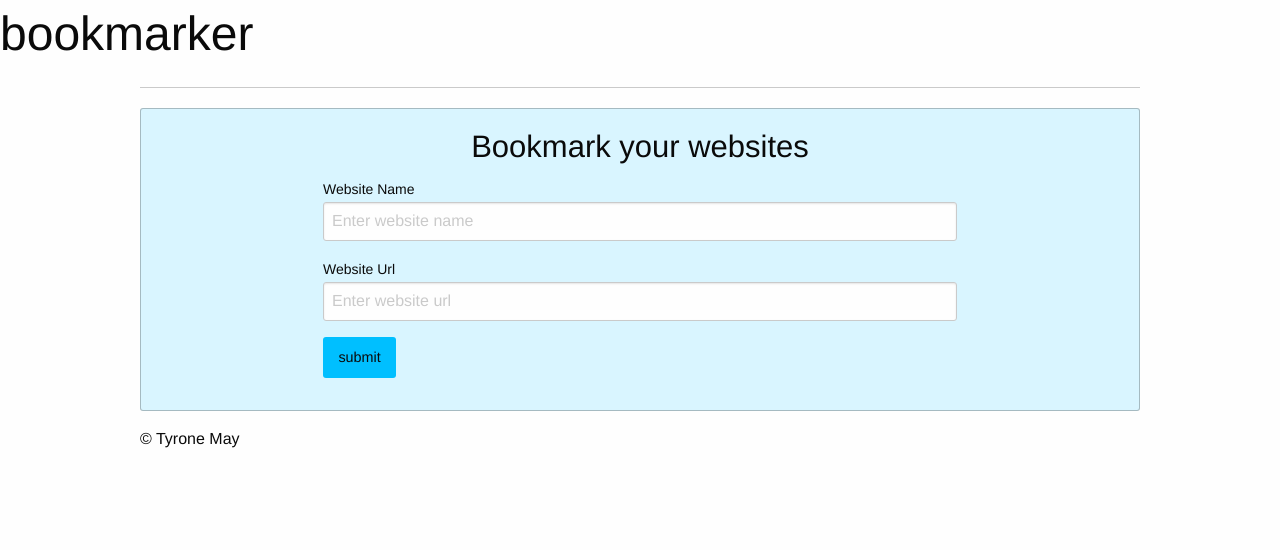
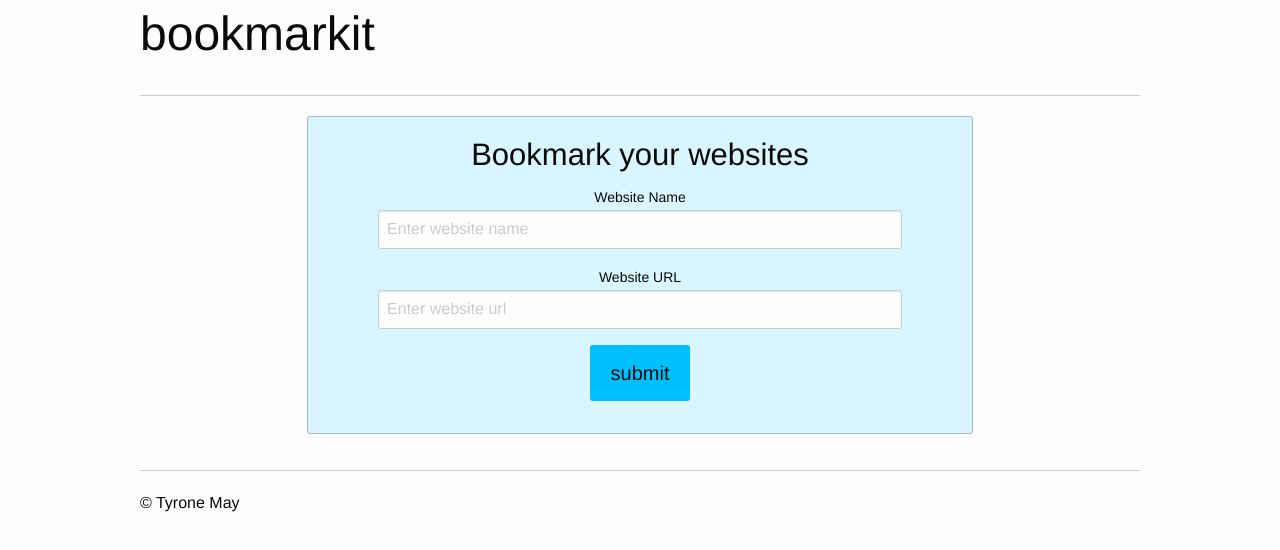
Before and after one commit to mayhemds/bookmarker, a plain HTML site: page index.html in a window 1280 px wide. Drawn offline with nearby package versions, Linux system fonts and the light colour scheme.

Commit message:
changed the styling of the callout

```diff
--- a/index.html
+++ b/index.html
@@ -6,22 +6,25 @@
   <link rel="stylesheet" href="css/foundation.css">
   <link rel="stylesheet" href="css/styles.css">
 </head>
-<body onload="fetchBookmarks()" >
-<h1>bookmarker</h1>
+<body onload="fetchBookmarks()">
+  <div class="row">
+    <h1>bookmarkit</h1>
+  </div>
+
 <hr>
 <div class="row">
-  <div class="callout primary">
+  <div class=" medium-8 medium-centered large-8 columns callout primary">
     <div class="row">
       <h3 class="text-center">Bookmark your websites</h3>
-      <div class="medium-8 medium-centered columns">
-        <form id="myForm">
+      <div class="medium-10 medium-centered large-10 columns">
+        <form id="myForm" class="text-center">
           <label for="Website Name">Website Name
           <input type="text" name="siteName" id="siteName" placeholder="Enter website name">
           </label>
-          <label for="Website Url">Website Url
+          <label for="Website Url">Website URL
           <input type="text" name="siteUrl" id="siteUrl" placeholder="Enter website url">
           </label>
-          <button type="submit" class="button primary"name="button">submit</button>
+          <button type="submit" class="button large primary"name="button">submit</button>
         </form>
       </div>
 
@@ -36,6 +39,7 @@
 
 <footer>
     <div class="row">
+      <hr>
       &copy; Tyrone May
     </div>
 </footer>
```
